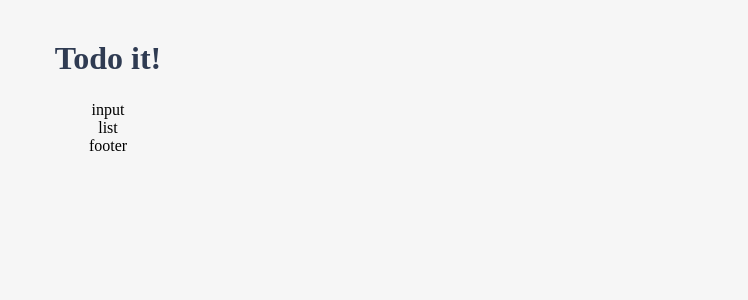
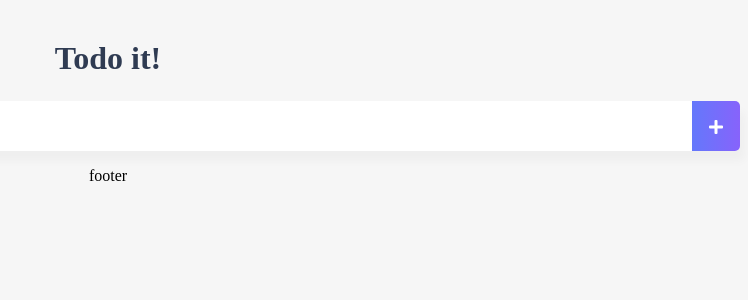
Before and after one commit to iiaii/vue-todo-app, a Vue app in the folder vue-todo/: page / in a window 1280 px wide. Shown: the top 300 px of the page, without its empty margins (532-1280 px from the left). Built offline with nearby package versions, Linux system fonts and the light colour scheme.

Commit message:
todolist 구현중

```diff
--- a/vue-todo/src/components/TodoInput.vue
+++ b/vue-todo/src/components/TodoInput.vue
@@ -1,15 +1,56 @@
 <template>
-  <div>
-      input
+  <div class="inputBox shadow">
+      <input type="text" v-model="newTodoItem" v-on:keyup.enter="addTodo">
+      <!-- <button v-on:click="addTodo">add</button> -->
+
+      <span class="addContainer" v-on:click="addTodo">
+        <i class="fas fa-plus addBtn"></i>
+      </span>
   </div>
 </template>
 
 <script>
 export default {
-
+    data: function() {
+        return {
+            newTodoItem: "",
+        }
+    },
+    methods: {
+        addTodo: function() {
+            localStorage.setItem(this.newTodoItem, this.newTodoItem);
+            this.clearInput();
+        },
+        clearInput: function() {
+            this.newTodoItem = '';
+        }
+    }
 }
 </script>
 
 <style>
-
+input:focus {
+    outline: none;
+}
+.inputBox {
+    background: white;
+    height: 50px;
+    line-height: 50px;
+    border-radius: 5px;
+}
+.inputBox input {
+    border-style: none;
+    font-size: 0.9rem;
+}
+.addContainer {
+    float: right;
+    background: linear-gradient(to right, #6478FB, #8763FB);
+    display: block;
+    width: 3rem;
+    border-radius: 0 5px 5px 0;
+}
+.addBtn {
+    color: white;
+    vertical-align: middle;
+}
 </style>
--- a/vue-todo/src/components/TodoList.vue
+++ b/vue-todo/src/components/TodoList.vue
@@ -1,12 +1,30 @@
 <template>
   <div>
-      list
+      <ul>
+          <li v-for="todoItem in todoItems" v-bind:key="todoItem">1</li>
+      </ul>
   </div>
 </template>
 
 <script>
 export default {
+    data: function() {
+        return {
+            todoItems: []
+        }
+    },
 
+    created: function() {
+        if(localStorage.length > 0) {
+            for(let i=0 ; i<localStorage.length ; i++) {
+                if(localStorage.key(i) === 'loglevel:webpack-dev-server') {
+                    continue;
+                }
+                this.todoItems.push(localStorage.key(i))
+            }
+        }
+
+    }
 }
 </script>
 
```
